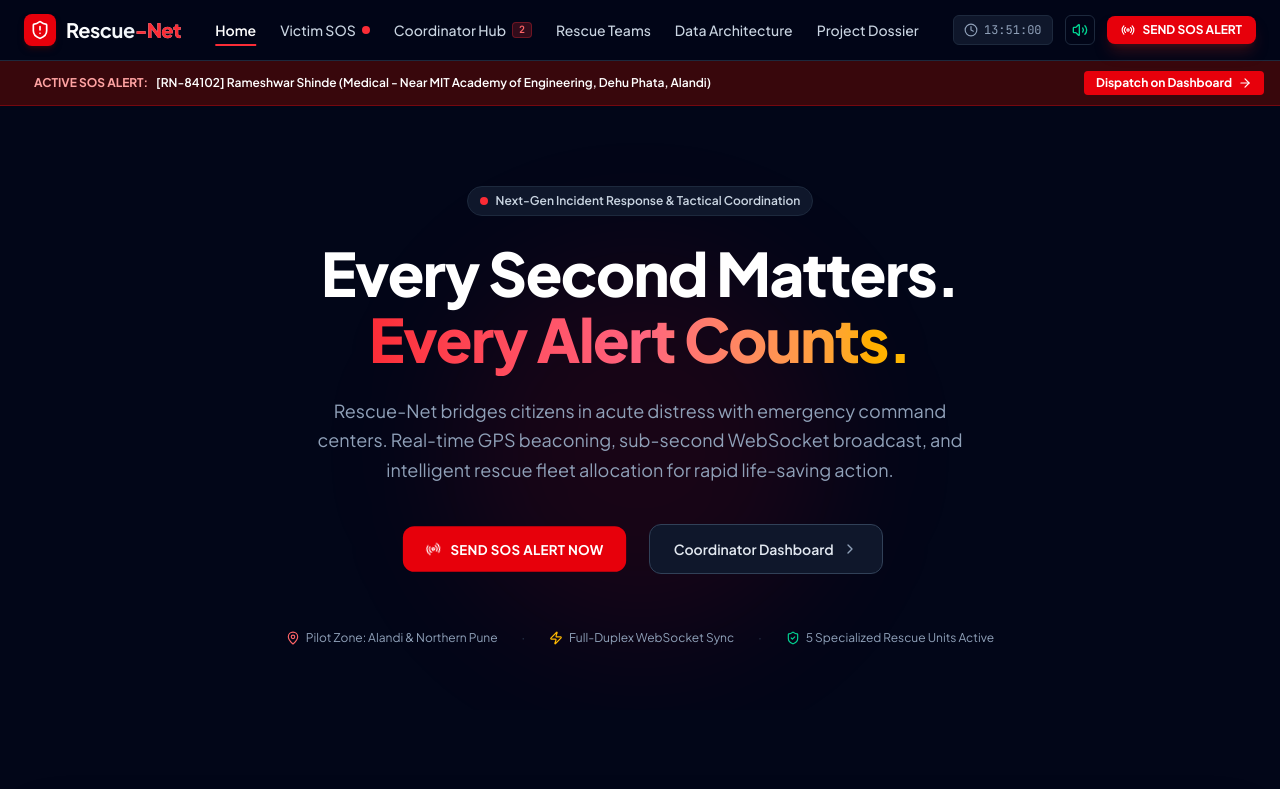
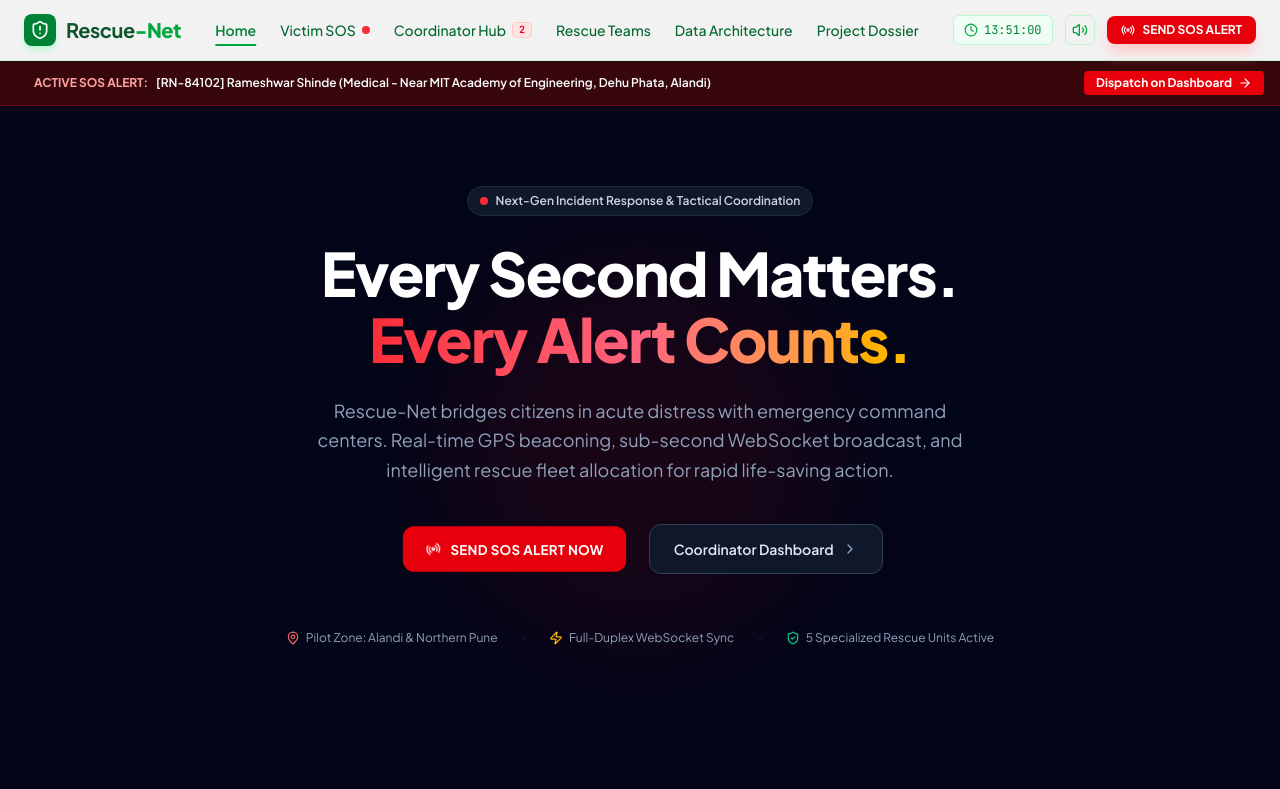
Before and after one commit to Vinayy3011/Rescue-Net-1, a React (Vite) app: page / in a window 1280 px wide. Shown: the top 789 px of the page. Built offline with nearby package versions, Linux system fonts and the light colour scheme.

Commit message:
Update Navbar.tsx

```diff
--- a/src/components/Navbar.tsx
+++ b/src/components/Navbar.tsx
@@ -1,3 +1,4 @@
+
 import React, { useState, useEffect } from 'react';
 import { useEmergency } from '../context/EmergencyContext';
 import { ShieldAlert, Radio, Volume2, VolumeX, Clock } from 'lucide-react';
@@ -26,102 +27,107 @@ export const Navbar: React.FC = () => {
   const pendingCount = emergencies.filter((e) => e.status === 'Pending').length;
 
   return (
-    <header className="sticky top-0 z-50 bg-slate-950/90 backdrop-blur-md border-b border-slate-800">
+    <header className="sticky top-0 z-50 bg-white/95 backdrop-blur-md border-b border-green-200 shadow-sm">
       <div className="max-w-7xl mx-auto flex items-center justify-between gap-8 px-4 sm:px-6 py-3.5">
-        {/* Zone 1: Single text element wordmark */}
+
+        {/* Logo */}
         <button
           onClick={() => setActiveTab('landing')}
-          className="flex items-center gap-2.5 text-left text-lg font-extrabold tracking-tight text-white whitespace-nowrap shrink-0 group cursor-pointer focus:outline-none"
+          className="flex items-center gap-2.5 text-left text-lg font-extrabold tracking-tight text-green-900 whitespace-nowrap shrink-0 group cursor-pointer focus:outline-none"
         >
-          <div className="w-8 h-8 rounded-lg bg-red-600 flex items-center justify-center text-white shadow-md shadow-red-950/50 group-hover:scale-105 transition-transform">
+          <div className="w-8 h-8 rounded-lg bg-green-700 flex items-center justify-center text-white shadow-md shadow-green-200 group-hover:scale-105 transition-transform">
             <ShieldAlert className="w-5 h-5" />
           </div>
-          <span className="text-xl font-bold bg-gradient-to-r from-white via-slate-100 to-slate-300 bg-clip-text text-transparent">
-            Rescue<span className="text-red-500 font-extrabold">-Net</span>
+          <span className="text-xl font-bold text-green-900">
+            Rescue<span className="text-green-600 font-extrabold">-Net</span>
           </span>
         </button>
 
-        {/* Zone 2: 5 clean single-line text navigation links */}
-        <nav className="hidden lg:flex items-center gap-6 text-sm font-medium text-slate-300">
+        {/* Desktop Navigation */}
+        <nav className="hidden lg:flex items-center gap-6 text-sm font-medium text-green-800">
+
           <button
             onClick={() => setActiveTab('landing')}
-            className={`transition-colors whitespace-nowrap shrink-0 hover:text-white cursor-pointer ${
-              activeTab === 'landing' ? 'text-white font-semibold underline underline-offset-8 decoration-red-500 decoration-2' : ''
+            className={`transition-colors whitespace-nowrap shrink-0 hover:text-green-600 cursor-pointer ${
+              activeTab === 'landing' ? 'text-green-700 font-semibold underline underline-offset-8 decoration-green-600 decoration-2' : ''
             }`}
           >
             Home
           </button>
+
           <button
             onClick={() => setActiveTab('victim')}
-            className={`flex items-center gap-1.5 transition-colors whitespace-nowrap shrink-0 hover:text-red-400 cursor-pointer ${
-              activeTab === 'victim' ? 'text-red-400 font-semibold underline underline-offset-8 decoration-red-500 decoration-2' : ''
+            className={`flex items-center gap-1.5 transition-colors whitespace-nowrap shrink-0 hover:text-red-600 cursor-pointer ${
+              activeTab === 'victim' ? 'text-red-600 font-semibold underline underline-offset-8 decoration-red-500 decoration-2' : ''
             }`}
           >
             <span>Victim SOS</span>
             <span className="w-2 h-2 rounded-full bg-red-500 animate-pulse" />
           </button>
+
           <button
             onClick={() => setActiveTab('dashboard')}
-            className={`flex items-center gap-1.5 transition-colors whitespace-nowrap shrink-0 hover:text-white cursor-pointer ${
-              activeTab === 'dashboard' ? 'text-white font-semibold underline underline-offset-8 decoration-red-500 decoration-2' : ''
+            className={`flex items-center gap-1.5 transition-colors whitespace-nowrap shrink-0 hover:text-green-600 cursor-pointer ${
+              activeTab === 'dashboard' ? 'text-green-700 font-semibold underline underline-offset-8 decoration-green-600 decoration-2' : ''
             }`}
           >
             <span>Coordinator Hub</span>
             {pendingCount > 0 && (
-              <span className="px-1.5 py-0.2 text-[10px] font-mono font-bold bg-red-500/20 text-red-400 border border-red-500/30 rounded">
+              <span className="px-1.5 py-0.2 text-[10px] font-mono font-bold bg-red-100 text-red-600 border border-red-200 rounded">
                 {pendingCount}
               </span>
             )}
           </button>
+
           <button
             onClick={() => setActiveTab('teams')}
-            className={`transition-colors whitespace-nowrap shrink-0 hover:text-white cursor-pointer ${
-              activeTab === 'teams' ? 'text-white font-semibold underline underline-offset-8 decoration-red-500 decoration-2' : ''
+            className={`transition-colors whitespace-nowrap shrink-0 hover:text-green-600 cursor-pointer ${
+              activeTab === 'teams' ? 'text-green-700 font-semibold underline underline-offset-8 decoration-green-600 decoration-2' : ''
             }`}
           >
             Rescue Teams
           </button>
+
           <button
             onClick={() => setActiveTab('communication')}
-            className={`transition-colors whitespace-nowrap shrink-0 hover:text-white cursor-pointer ${
-              activeTab === 'communication' ? 'text-white font-semibold underline underline-offset-8 decoration-red-500 decoration-2' : ''
+            className={`transition-colors whitespace-nowrap shrink-0 hover:text-green-600 cursor-pointer ${
+              activeTab === 'communication' ? 'text-green-700 font-semibold underline underline-offset-8 decoration-green-600 decoration-2' : ''
             }`}
           >
             Data Architecture
           </button>
+
           <button
             onClick={() => setActiveTab('project')}
-            className={`transition-colors whitespace-nowrap shrink-0 hover:text-white cursor-pointer ${
-              activeTab === 'project' ? 'text-white font-semibold underline underline-offset-8 decoration-red-500 decoration-2' : ''
+            className={`transition-colors whitespace-nowrap shrink-0 hover:text-green-600 cursor-pointer ${
+              activeTab === 'project' ? 'text-green-700 font-semibold underline underline-offset-8 decoration-green-600 decoration-2' : ''
             }`}
           >
             Project Dossier
           </button>
         </nav>
 
-        {/* Zone 3: 1 primary action with live digital clock & audio toggle */}
+        {/* Clock, Audio and SOS Button */}
         <div className="flex items-center gap-3 shrink-0">
-          {/* Live Digital Clock */}
-          <div className="hidden sm:flex items-center gap-1.5 text-xs font-mono tabular-nums text-slate-400 bg-slate-900 border border-slate-800 px-2.5 py-1.5 rounded-md">
-            <Clock className="w-3.5 h-3.5 text-slate-400" />
+
+          <div className="hidden sm:flex items-center gap-1.5 text-xs font-mono tabular-nums text-green-700 bg-green-50 border border-green-200 px-2.5 py-1.5 rounded-md">
+            <Clock className="w-3.5 h-3.5 text-green-600" />
             <span>{timeStr || '21:52:41'}</span>
           </div>
 
-          {/* Audio siren toggle */}
           <button
             onClick={() => setAudioEnabled(!audioEnabled)}
             title={audioEnabled ? 'Siren tone enabled' : 'Siren tone muted'}
             aria-label="Toggle Alert Audio"
-            className="p-1.5 text-slate-400 hover:text-white hover:bg-slate-800 rounded-md transition-colors border border-slate-800 cursor-pointer"
+            className="p-1.5 text-green-700 hover:text-green-900 hover:bg-green-100 rounded-md transition-colors border border-green-200 cursor-pointer"
           >
-            {audioEnabled ? <Volume2 className="w-4 h-4 text-emerald-400" /> : <VolumeX className="w-4 h-4 text-slate-500" />}
+            {audioEnabled ? <Volume2 className="w-4 h-4 text-green-600" /> : <VolumeX className="w-4 h-4 text-gray-400" />}
           </button>
 
-          {/* Primary Action Button */}
           {activeTab !== 'victim' ? (
             <button
               onClick={() => setActiveTab('victim')}
-              className="flex items-center gap-2 px-3.5 py-1.5 text-xs font-bold text-white bg-red-600 rounded-lg hover:bg-red-700 transition-colors shadow-lg shadow-red-900/40 whitespace-nowrap shrink-0 cursor-pointer"
+              className="flex items-center gap-2 px-3.5 py-1.5 text-xs font-bold text-white bg-red-600 rounded-lg hover:bg-red-700 transition-colors shadow-lg shadow-red-200 whitespace-nowrap shrink-0 cursor-pointer"
             >
               <Radio className="w-3.5 h-3.5 animate-pulse" />
               <span>SEND SOS ALERT</span>
@@ -129,7 +135,7 @@ export const Navbar: React.FC = () => {
           ) : (
             <button
               onClick={() => setActiveTab('dashboard')}
-              className="px-3.5 py-1.5 text-xs font-semibold text-white bg-slate-800 hover:bg-slate-700 border border-slate-700 rounded-lg transition-colors whitespace-nowrap shrink-0 cursor-pointer"
+              className="px-3.5 py-1.5 text-xs font-semibold text-white bg-green-700 hover:bg-green-800 border border-green-800 rounded-lg transition-colors whitespace-nowrap shrink-0 cursor-pointer"
             >
               Coordinator Hub
             </button>
@@ -137,41 +143,47 @@ export const Navbar: React.FC = () => {
         </div>
       </div>
 
-      {/* Mobile Sub-Navigation Bar */}
-      <div className="lg:hidden flex items-center justify-around border-t border-slate-800/80 px-2 py-2 text-xs bg-slate-950 overflow-x-auto gap-2">
+      {/* Mobile Navigation */}
+      <div className="lg:hidden flex items-center justify-around border-t border-green-200 px-2 py-2 text-xs bg-green-50 overflow-x-auto gap-2">
+
         <button
           onClick={() => setActiveTab('landing')}
-          className={`px-2.5 py-1 rounded whitespace-nowrap ${activeTab === 'landing' ? 'bg-slate-800 text-white font-semibold' : 'text-slate-400'}`}
+          className={`px-2.5 py-1 rounded whitespace-nowrap ${activeTab === 'landing' ? 'bg-green-700 text-white font-semibold' : 'text-green-800'}`}
         >
           Home
         </button>
+
         <button
           onClick={() => setActiveTab('victim')}
-          className={`px-2.5 py-1 rounded whitespace-nowrap ${activeTab === 'victim' ? 'bg-red-600 text-white font-bold' : 'text-red-400 font-semibold'}`}
+          className={`px-2.5 py-1 rounded whitespace-nowrap ${activeTab === 'victim' ? 'bg-red-600 text-white font-bold' : 'text-red-600 font-semibold'}`}
         >
           SOS Alert
         </button>
+
         <button
           onClick={() => setActiveTab('dashboard')}
-          className={`px-2.5 py-1 rounded whitespace-nowrap ${activeTab === 'dashboard' ? 'bg-slate-800 text-white font-semibold' : 'text-slate-400'}`}
+          className={`px-2.5 py-1 rounded whitespace-nowrap ${activeTab === 'dashboard' ? 'bg-green-700 text-white font-semibold' : 'text-green-800'}`}
         >
           Dashboard ({pendingCount})
         </button>
+
         <button
           onClick={() => setActiveTab('teams')}
-          className={`px-2.5 py-1 rounded whitespace-nowrap ${activeTab === 'teams' ? 'bg-slate-800 text-white font-semibold' : 'text-slate-400'}`}
+          className={`px-2.5 py-1 rounded whitespace-nowrap ${activeTab === 'teams' ? 'bg-green-700 text-white font-semibold' : 'text-green-800'}`}
         >
           Teams
         </button>
+
         <button
           onClick={() => setActiveTab('communication')}
-          className={`px-2.5 py-1 rounded whitespace-nowrap ${activeTab === 'communication' ? 'bg-slate-800 text-white font-semibold' : 'text-slate-400'}`}
+          className={`px-2.5 py-1 rounded whitespace-nowrap ${activeTab === 'communication' ? 'bg-green-700 text-white font-semibold' : 'text-green-800'}`}
         >
           Data Comm
         </button>
+
         <button
           onClick={() => setActiveTab('project')}
-          className={`px-2.5 py-1 rounded whitespace-nowrap ${activeTab === 'project' ? 'bg-slate-800 text-white font-semibold' : 'text-slate-400'}`}
+          className={`px-2.5 py-1 rounded whitespace-nowrap ${activeTab === 'project' ? 'bg-green-700 text-white font-semibold' : 'text-green-800'}`}
         >
           Info
         </button>
```
